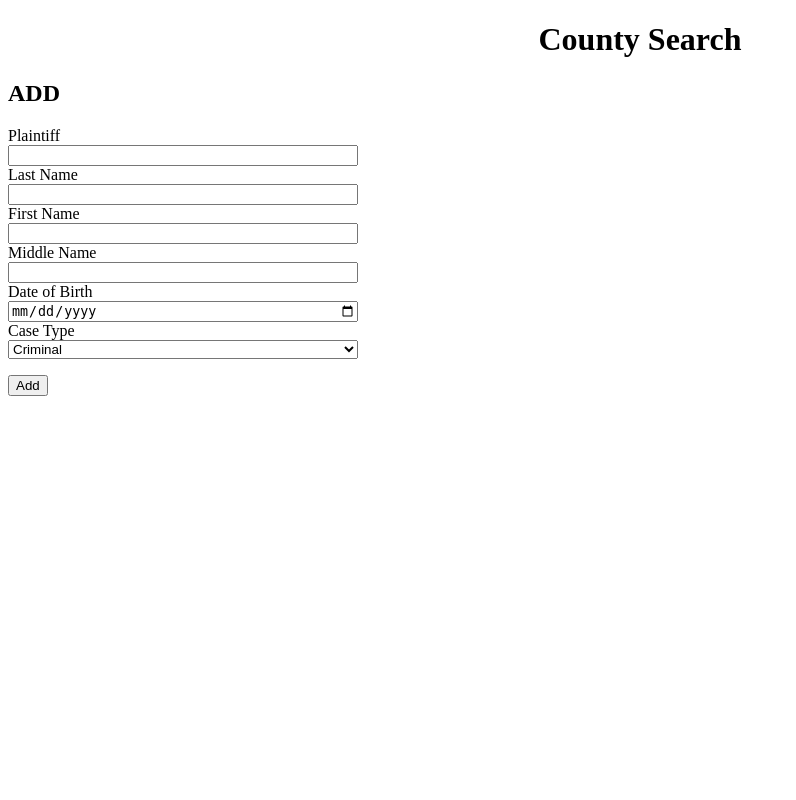
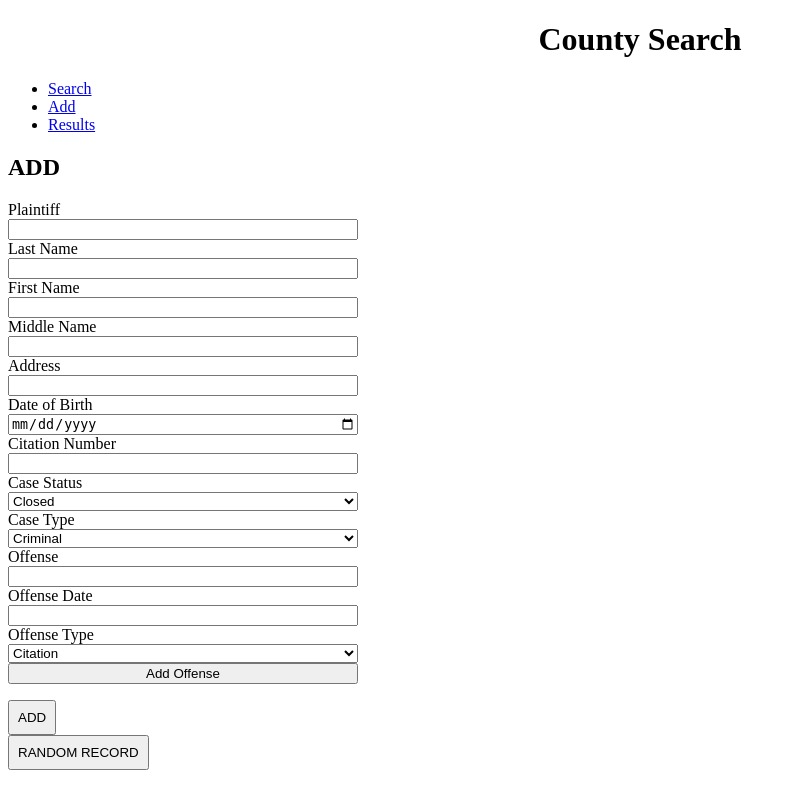
Before and after one commit to adrian-sierra/County-Search, a Flask app: template templates/add.html in a window 1280 px wide. Shown: the whole page, without its empty margins (0-796 px from the left). Run offline with Flask 3, Linux system fonts and the light colour scheme; the template is opened without the code that fills it, so the values that code supplies are empty.

Commit message:
adding random record functionality to add page

```diff
--- a/app.py
+++ b/app.py
@@ -1,5 +1,6 @@
 from flask import Flask, render_template, request, redirect
 from flask_sqlalchemy import SQLAlchemy
+from case_number import *
 
 app = Flask(__name__)
 app.config['SQLALCHEMY_DATABASE_URI'] = 'sqlite:///app.db'
@@ -8,6 +9,7 @@ db = SQLAlchemy(app)
 
 class CountySearch(db.Model):
     id = db.Column(db.Integer, primary_key=True)
+    case_number = db.Column(db.String(30))
     plaintiff = db.Column(db.String(30))
     last_name = db.Column(db.String(15), nullable=False)
     first_name = db.Column(db.String(15), nullable=False)
@@ -21,6 +23,8 @@ class CountySearch(db.Model):
 
 @app.route('/', methods=['POST', 'GET'])
 def index():
+    # case_number = caseNumberGenerator("Civil")
+    # print(case_number)
     if request.method == 'POST':
         case_plaintiff = request.form['plaintiff']
         case_lastName = request.form['last-name']
@@ -28,8 +32,10 @@ def index():
         case_middleName = request.form['middle-name']
         case_dateOfBirth = request.form['dob']
         case_caseType = request.form['case-type']
+        case_caseNumber = caseNumberGenerator(case_caseType)
 
         new_case = CountySearch(plaintiff=case_plaintiff,
+                                case_number=case_caseNumber,
                                 last_name=case_lastName,
                                 first_name=case_firstName,
                                 middle_name=case_middleName,
@@ -58,9 +64,9 @@ def delete(id):
     except:
         return "error"
 
-# @app.route('/add')
-# def add():
-#     return render_template("add.html")
+@app.route('/add')
+def add():
+    return render_template("add.html")
 
 @app.route('/results')
 def results():
--- /dev/null
+++ b/static/add.js
@@ -0,0 +1,136 @@
+import {
+  CIVIL_PLAINTIFF_FIRST,
+  CIVIL_PLAINTIFF_SECOND,
+  CIVIL_PLAINTIFF_THIRD,
+  CRIMINAL_PLAINTIFF,
+  FIRST_NAMES,
+  LAST_NAMES,
+  MIDDLE_NAMES,
+  STREET_NAMES,
+  STREET_DIRECTIONS,
+  STREET_SUFFIX,
+  CITY_NAMES,
+  STATES,
+} from "./randomRecordVars.js";
+
+function randomElementSelector(list) {
+  return list[Math.floor(Math.random() * list.length)];
+}
+
+function randomPlaintiff(case_type) {
+  if (case_type == "Criminal" || case_type == "Traffic") {
+    return CRIMINAL_PLAINTIFF;
+  } else if (case_type == "Civil") {
+    return (
+      randomElementSelector(CIVIL_PLAINTIFF_FIRST) +
+      " " +
+      randomElementSelector(CIVIL_PLAINTIFF_SECOND) +
+      " " +
+      randomElementSelector(CIVIL_PLAINTIFF_THIRD)
+    );
+  } else {
+    return "Unknown case type.";
+  }
+}
+
+function randomLastName() {
+  return randomElementSelector(LAST_NAMES);
+}
+
+function randomFirstName() {
+  return randomElementSelector(FIRST_NAMES);
+}
+
+function randomMiddleName() {
+  if (Math.floor(Math.random() * (10 + 1) - 1) != 1) {
+    return randomElementSelector(MIDDLE_NAMES);
+  }
+  return "";
+}
+
+function randomAddress() {
+  function randomPostalCode() {
+    let postalCode = Math.floor(Math.random() * (9999 - 501) + 501);
+    let stringPostalCode;
+    if (postalCode < 1000) {
+      stringPostalCode = "00";
+    } else if (postalCode < 10000) {
+      stringPostalCode = "0";
+    }
+    stringPostalCode = stringPostalCode + postalCode.toString();
+    return stringPostalCode;
+  }
+  return (
+    Math.floor(Math.random() * (9999 - 1) + 1) +
+    " " +
+    randomElementSelector(STREET_NAMES) +
+    " " +
+    randomElementSelector(STREET_SUFFIX) +
+    " " +
+    randomElementSelector(STREET_DIRECTIONS) +
+    ", " +
+    randomElementSelector(CITY_NAMES) +
+    ", " +
+    randomElementSelector(STATES) +
+    " " +
+    randomPostalCode()
+  );
+}
+
+function randomDateOfBirth() {
+  return (
+    Math.floor(Math.random() * (12 - 1) + 1) +
+    "/" +
+    Math.floor(Math.random() * (31 - 1) + 1) +
+    "/" +
+    Math.floor(Math.random() * (2006 - 1924) + 1924)
+  );
+}
+
+function randomCitationNumber() {
+  return Math.floor(Math.random() * (9999999999 - 999999999) + 999999999);
+}
+
+function randomCaseStatus() {
+  if (Math.floor(Math.random())) {
+    return "Closed";
+  }
+  return "Open";
+}
+
+function randomCaseType() {
+  let randomNum = Math.floor(Math.random() * (4 - 1) + 1);
+  console.log("random num: " + randomNum);
+  if (randomNum === 3) {
+    return "Criminal";
+  } else if (randomNum === 2) {
+    return "Civil";
+  }
+  return "Traffic";
+}
+
+function randomOffense() {}
+
+function randomOffenseDate() {}
+
+function randomOffenseType() {}
+
+const randomRecordButton = document.getElementById("random-record-button");
+
+function onRandomRecordClick() {
+  let caseType = randomCaseType();
+  console.log("Random plaintiff: " + randomPlaintiff(caseType));
+  console.log("Random last name: " + randomLastName());
+  console.log("Random first name: " + randomFirstName());
+  console.log("Random middle name: " + randomMiddleName());
+  console.log("Random address: " + randomAddress());
+  console.log("Random date of birth: " + randomDateOfBirth());
+  console.log("Random citation number: " + randomCitationNumber());
+  console.log("Random case status: " + randomCaseStatus());
+  console.log("Random case type: " + caseType);
+  console.log("Random offense: " + randomOffense());
+  console.log("Random offense date: " + randomOffenseDate());
+  console.log("Random offense type: " + randomOffenseType());
+}
+
+randomRecordButton.addEventListener("click", onRandomRecordClick);
--- /dev/null
+++ b/static/randomRecordVars.js
@@ -0,0 +1,148 @@
+const CIVIL_PLAINTIFF_FIRST = [
+  "Important",
+  "Helpful",
+  "Clever",
+  "Brave",
+  "Proud",
+  "Eager",
+  "Wonderful",
+  "Mammoth",
+  "Colossal",
+  "Quick",
+  "Modern",
+  "Ancient",
+  "Rapid",
+];
+const CIVIL_PLAINTIFF_SECOND = [
+  "Developing",
+  "Rushing",
+  "Guiding",
+  "Fetching",
+  "Creating",
+  "Compiling",
+  "Storing",
+  "Saving",
+  "Transforming",
+  "Scaling",
+  "Adapting",
+  "Tracking",
+];
+const CIVIL_PLAINTIFF_THIRD = ["Inc.", "LLC", "Corp.", "Ltd.", "Co."];
+
+const CRIMINAL_PLAINTIFF = "State of Random";
+
+const FIRST_NAMES = [
+  "John",
+  "Ben",
+  "Will",
+  "Adrian",
+  "Gary",
+  "Jerry",
+  "Zack",
+  "Ty",
+  "Luke",
+  "Michael",
+];
+const LAST_NAMES = [
+  "Brown",
+  "Smith",
+  "Sierra",
+  "Garcia",
+  "Perez",
+  "Terry",
+  "White",
+  "O'Brien",
+  "Jordan",
+  "Lutz",
+];
+const MIDDLE_NAMES = [
+  "Joseph",
+  "Edward",
+  "Henry",
+  "Charles",
+  "Lee",
+  "George",
+  "Eugene",
+  "James",
+  "Robert",
+  "Ray",
+];
+
+const STREET_NAMES = [
+  "Main",
+  "Commercial",
+  "Park",
+  "2nd",
+  "1st",
+  "3rd",
+  "Oak",
+  "Pine",
+  "Maple",
+  "Washington",
+  "Cedar",
+  "River",
+  "Elm",
+  "Walnut",
+  "Lake",
+];
+
+const STREET_DIRECTIONS = ["N", "W", "S", "E", "NE", "NW", "SE", "SW"];
+
+const STREET_SUFFIX = ["Rd", "St", "Ave", "Dr", "Ln", "Ct"];
+
+const CITY_NAMES = [
+  "Franklin",
+  "Clinton",
+  "Washington",
+  "Arlington",
+  "Centerville",
+  "Georgetown",
+  "Lebanon",
+  "Springfield",
+  "Fairview",
+  "Chester",
+  "Greenville",
+  "Madison",
+  "Bristol",
+  "Salem",
+  "Dayton",
+  "Dover",
+  "Oakland",
+];
+
+const STATES = [
+  "OR",
+  "WA",
+  "CA",
+  "ID",
+  "NY",
+  "GA",
+  "FL",
+  "TX",
+  "NV",
+  "UT",
+  "CO",
+  "AZ",
+  "NM",
+  "CT",
+  "MO",
+  "MI",
+  "MT",
+  "DC",
+  "MA",
+];
+
+export {
+  CIVIL_PLAINTIFF_FIRST,
+  CIVIL_PLAINTIFF_SECOND,
+  CIVIL_PLAINTIFF_THIRD,
+  CRIMINAL_PLAINTIFF,
+  FIRST_NAMES,
+  LAST_NAMES,
+  MIDDLE_NAMES,
+  STREET_NAMES,
+  STREET_DIRECTIONS,
+  STREET_SUFFIX,
+  CITY_NAMES,
+  STATES,
+};
--- a/templates/add.html
+++ b/templates/add.html
@@ -4,35 +4,89 @@
     <meta charset="UTF-8" />
     <meta name="viewport" content="width=device-width, initial-scale=1.0" />
     <title>Sierra County - Disclaimer</title>
+    <script
+      src="{{url_for('static', filename='add.js')}}"
+      type="module"
+      defer
+    ></script>
   </head>
   <body>
     <h1 style="text-align: center">County Search</h1>
-    <form action="#">
-      <h2>ADD</h2>
+    <ul>
+      <li><a href="/">Search</a></li>
+      <li><a href="/add">Add</a></li>
+      <li><a href="/results">Results</a></li>
+      <!-- <li><a href="/delete">Delete</a></li> -->
+    </ul>
+    <h2>ADD</h2>
+    <form action="/" method="POST">
       <div style="display: grid; width: min(50%, 350px); margin-bottom: 1rem">
         <label for="plaintiff">Plaintiff</label>
-        <input type="text" name="plaintiff" />
+        <input type="text" name="plaintiff" id="plaintiff" />
 
         <label for="last-name">Last Name</label>
-        <input type="text" name="last-name" required />
+        <input type="text" name="last-name" id="last-name" required />
 
         <label for="first-name">First Name</label>
-        <input type="text" name="first-name" required />
+        <input type="text" name="first-name" id="first-name" required />
 
         <label for="middle-name">Middle Name</label>
-        <input type="text" name="middle-name" />
+        <input type="text" name="middle-name" id="middle-name" />
+
+        <label for="address">Address</label>
+        <input type="text" name="address" id="address" />
 
         <label for="dob">Date of Birth</label>
-        <input type="date" name="dob" required />
+        <input type="date" name="dob" id="dob" required />
+
+        <label for="citation-number">Citation Number</label>
+        <input
+          type="text"
+          name="citation-number"
+          id="citation-number"
+          required
+        />
+
+        <label for="case-status">Case Status</label>
+        <select name="case-status" id="case-status" required>
+          <option value="Closed">Closed</option>
+          <option value="Open">Open</option>
+        </select>
 
         <label for="case-type">Case Type</label>
-        <select name="case-type" required>
-          <option value="criminal">Criminal</option>
-          <option value="civil">Civil</option>
+        <select name="case-type" id="case-type" required>
+          <option value="Criminal">Criminal</option>
+          <option value="Civil">Civil</option>
+          <option value="Traffic">Traffic</option>
         </select>
+
+        <div class="offense-group" style="display: grid">
+          <label for="offense">Offense</label>
+          <input type="text" name="offense" id="offense" required />
+
+          <label for="offense-date">Offense Date</label>
+          <input type="text" name="offense-date" id="offense-date" required />
+
+          <label for="offense-type">Offense Type</label>
+          <select name="offense-type" id="offense-type" required>
+            <option value="Citation">Citation</option>
+            <option value="Misdemeanor">Misdemeanor</option>
+            <option value="Felony">Felony</option>
+          </select>
+
+          <button>Add Offense</button>
+        </div>
       </div>
 
-      <button type="submit">Add</button>
+      <button type="submit" style="text-transform: uppercase; padding: 8px">
+        Add
+      </button>
     </form>
+    <button
+      id="random-record-button"
+      style="text-transform: uppercase; padding: 8px"
+    >
+      Random Record
+    </button>
   </body>
 </html>
```
Also changed, not shown: case_number.py (added, +49 -0 lines), templates/index.html (+20 -8 lines), templates/results.html (+46 -1 lines), design/Results-page.png (added).
